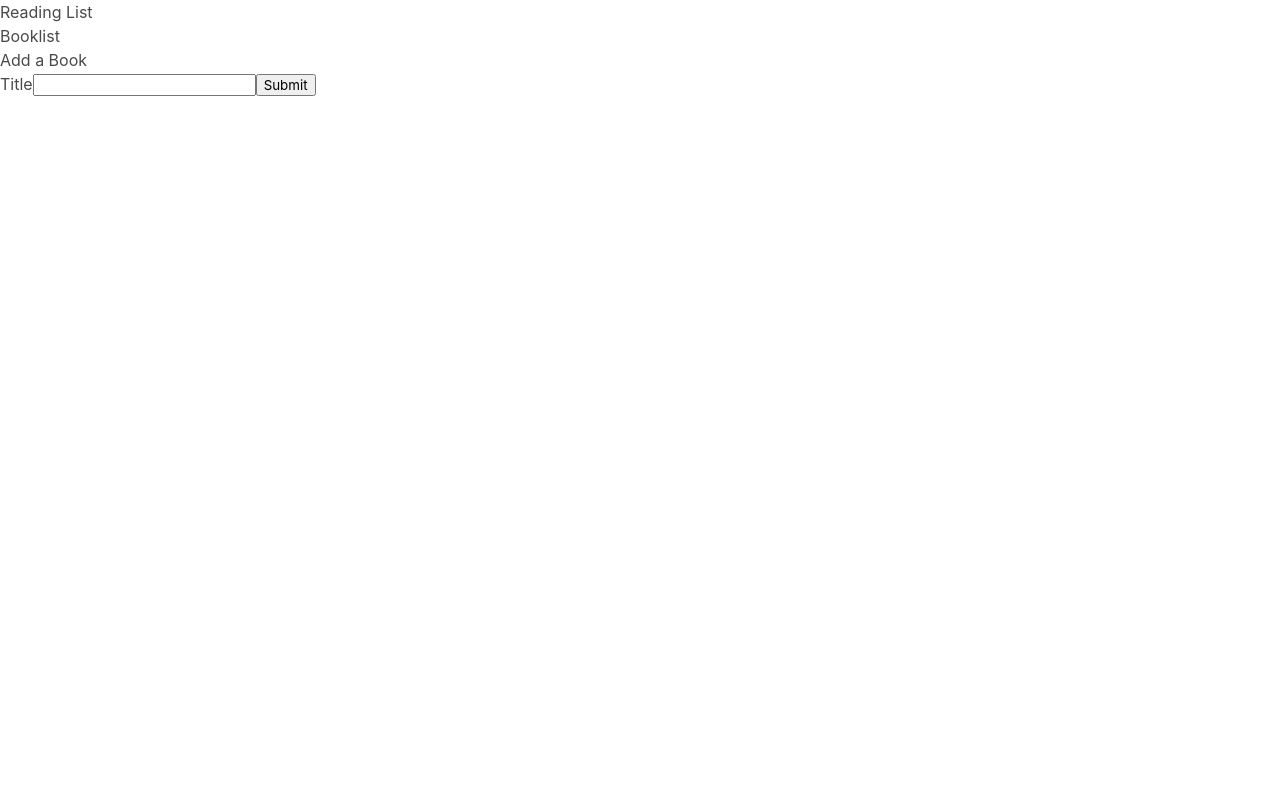
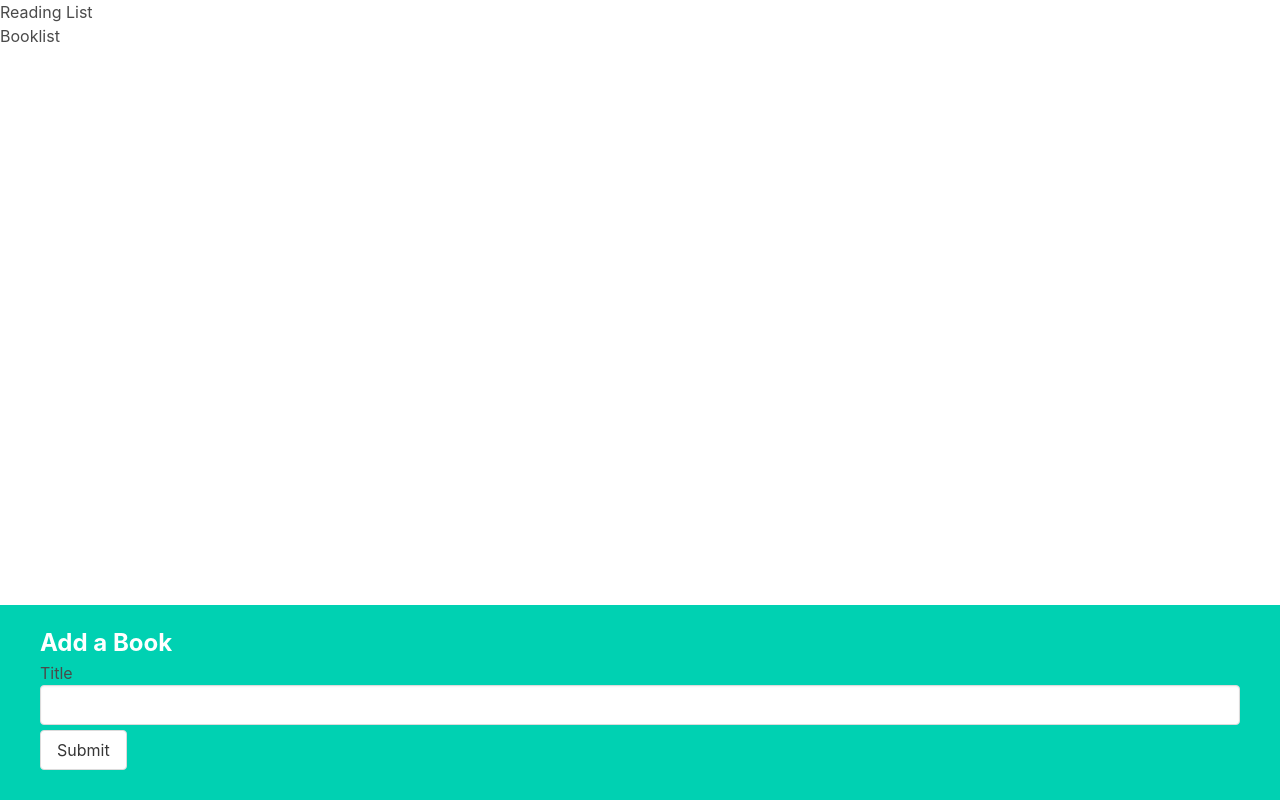
Before and after one commit to kynoh44/modern-react-with-redux-2023, a React (Create React App) app in the folder books/: page / in a window 1280 px wide. Built offline with nearby package versions, Linux system fonts and the light colour scheme.

Commit message:
Styling BookCreate Component

```diff
--- a/books/src/App.js
+++ b/books/src/App.js
@@ -1,5 +1,5 @@
 import { useState } from 'react';
-import BookCreate from './BookCreate';
+import BookCreate from './components/BookCreate';
 import BookList from './components/BookList';
 
 function App() {
@@ -17,7 +17,6 @@ function App() {
 			<BookList books={books} />
 		</div>
 		<div>
-			<label>Add a Book</label>
 			<BookCreate onCreate={createBook}/>
 		</div>
 	</div>
--- a/books/src/BookCreate.js
+++ b/books/src/components/BookCreate.js
@@ -15,11 +15,12 @@ function BookCreate({ onCreate }) {
 	};
 
 	return(
-		<div>
+		<div className="book-create">
+			<h3>Add a Book</h3>
 			<form onSubmit={handleFormSubmit}>
 				<label>Title</label>
-				<input onChange={handleChange} value={title} />
-				<button>Submit</button>
+				<input className="input" onChange={handleChange} value={title} />
+				<button className="button">Submit</button>
 			</form>
 		</div>
 	);
```
